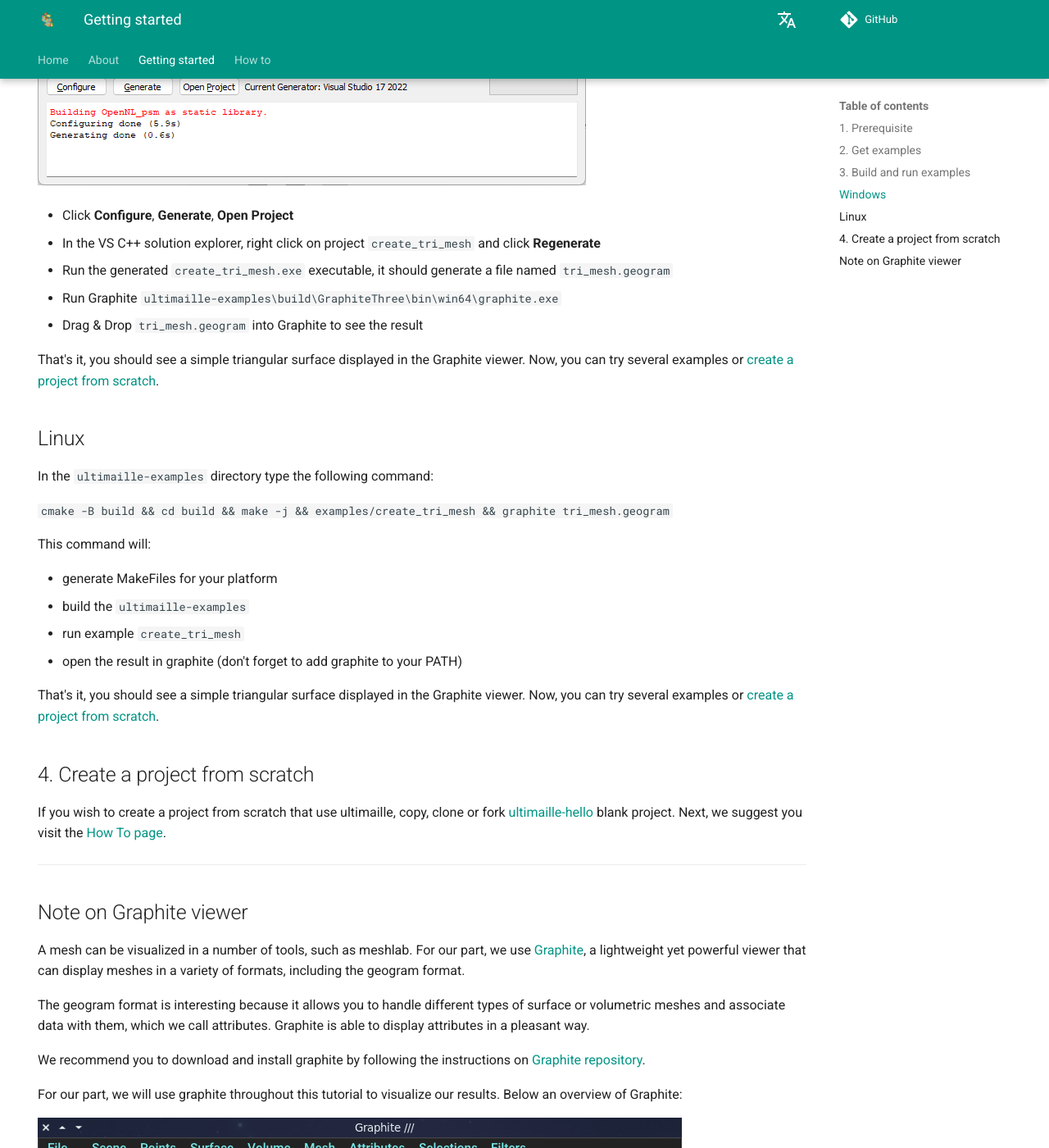
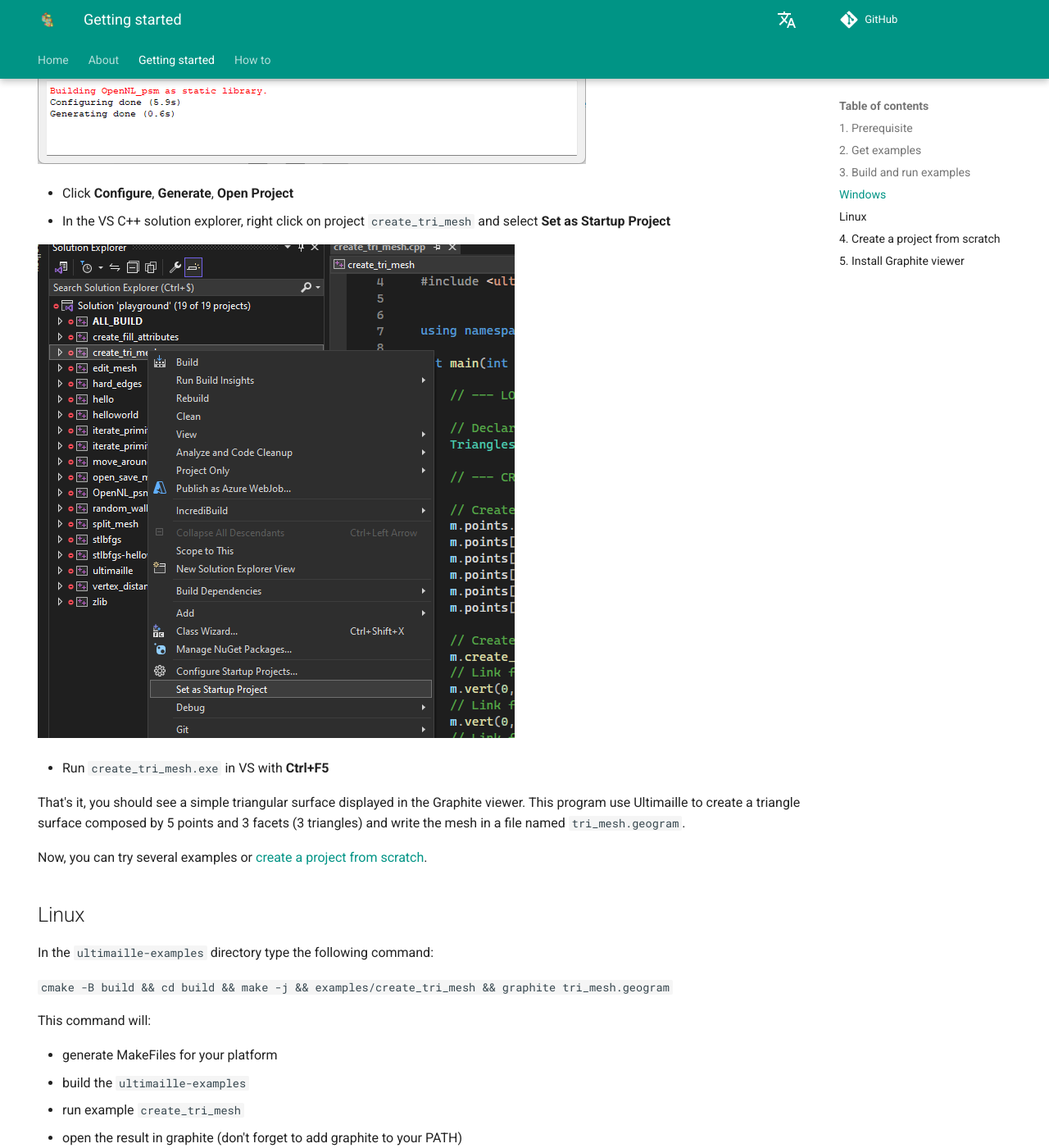
Before and after one commit to ultimaille/ultimaille.github.io, an MkDocs documentation site: the page built from docs/getstarted.md, in a window 1280 px wide and 1400 px high, scrolled down 1477 px. Shown: the whole window at 82% size. Built offline with MkDocs 1.6.1 and Material for MkDocs 9.7.7, drawn with Linux system fonts in a browser that asks for light colours; comment, search, counter and statistics services are not loaded; some of the changed text lies outside the part shown.

Commit message:
Update get started

```diff
--- a/docs/getstarted.md
+++ b/docs/getstarted.md
@@ -11,7 +11,7 @@
 
 | Windows | Linux |
 | --- | --- |
-| <ul><li>[CMake](https://cmake.org/download/){:target="_blank"}</li><li>[Git](https://git-scm.com/){:target="_blank"}</li><li>[Visual Studio C++](https://visualstudio.microsoft.com/fr/vs/features/cplusplus/){:target="_blank"}</li><li>[Graphite](https://github.com/BrunoLevy/GraphiteThree/releases){:target="_blank"}</li></ul> | <ul><li>[CMake](https://cmake.org/download/){:target="_blank"}</li><li>[Git](https://git-scm.com/){:target="_blank"}</li><li>Any IDE, for example [VS Code](https://code.visualstudio.com/){:target="_blank"}</li><li>[Graphite](https://github.com/BrunoLevy/GraphiteThree){:target="_blank"}</li></ul> |
+| <ul><li>[CMake](https://cmake.org/download/){:target="_blank"}</li><li>[Git](https://git-scm.com/){:target="_blank"}</li><li>[Visual Studio C++](https://visualstudio.microsoft.com/fr/vs/features/cplusplus/){:target="_blank"}</li></ul> | <ul><li>[CMake](https://cmake.org/download/){:target="_blank"}</li><li>[Git](https://git-scm.com/){:target="_blank"}</li><li>Any IDE, for example [VS Code](https://code.visualstudio.com/){:target="_blank"}</li></ul> |
 
 ## 2. Get examples
 
@@ -33,12 +33,16 @@
 ![cmake gui screenshot](assets/cmake-gui-screenshot.png)
 
  - Click __Configure__, __Generate__, __Open Project__
- - In the VS C++ solution explorer, right click on project `create_tri_mesh` and click __Regenerate__
- - Run the generated `create_tri_mesh.exe` executable, it should generate a file named `tri_mesh.geogram`
- - Run Graphite `ultimaille-examples\build\GraphiteThree\bin\win64\graphite.exe`
- - Drag & Drop `tri_mesh.geogram` into Graphite to see the result
+ - In the VS C++ solution explorer, right click on project `create_tri_mesh` and select __Set as Startup Project__
 
-That's it, you should see a simple triangular surface displayed in the Graphite viewer. Now, you can try several examples or [create a project from scratch](getstarted.md#create-a-project-from-scratch).
+![VS Set as Startup](assets/vs-set-as-startup.png)
+
+ - Run `create_tri_mesh.exe` in VS with __Ctrl+F5__
+
+That's it, you should see a simple triangular surface displayed in the Graphite viewer. This program use Ultimaille to create a triangle surface composed by 5 points and 3 facets (3 triangles) and write the mesh in a file named `tri_mesh.geogram`.
+
+
+Now, you can try several examples or [create a project from scratch](getstarted.md#create-a-project-from-scratch).
 
 ## Linux
 
@@ -61,13 +65,14 @@
 
 ___
 
-## Note on Graphite viewer
+## 5. Install Graphite viewer
 
 A mesh can be visualized in a number of tools, such as meshlab. For our part, we use [Graphite](https://github.com/BrunoLevy/GraphiteThree){:target="_blank"}, a lightweight yet powerful viewer that can display meshes in a variety of formats, including the geogram format.
 
 The geogram format is interesting because it allows you to handle different types of surface or volumetric meshes and associate data with them, which we call attributes. Graphite is able to display attributes in a pleasant way.
 
-We recommend you to download and install graphite by following the instructions on [Graphite repository](https://github.com/BrunoLevy/GraphiteThree){:target="_blank"}.
+We recommend you to download and install graphite by following the instructions on [Graphite repository](https://github.com/BrunoLevy/GraphiteThree){:target="_blank"}. On __Windows__ you can get an executable directly at [Graphite release page](https://github.com/BrunoLevy/GraphiteThree/releases){:target="_blank"}. Just get the latest graphite{version}-rc-win64.zip and unzip.
+
 
 For our part, we will use graphite throughout this tutorial to visualize our results. Below an overview of Graphite:
 
```
Also changed, not shown: docs/assets/vs-set-as-startup.png (added).
